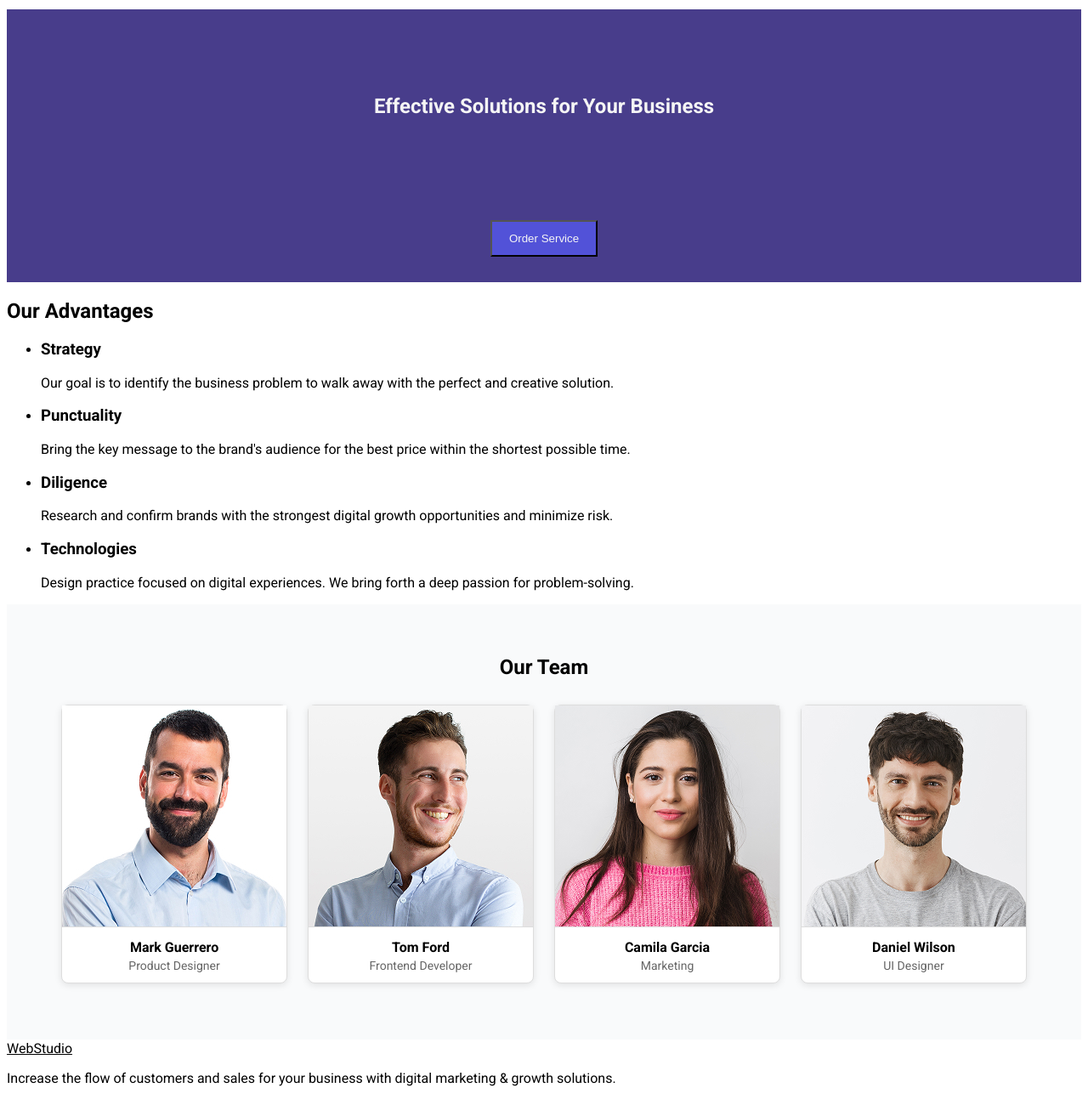
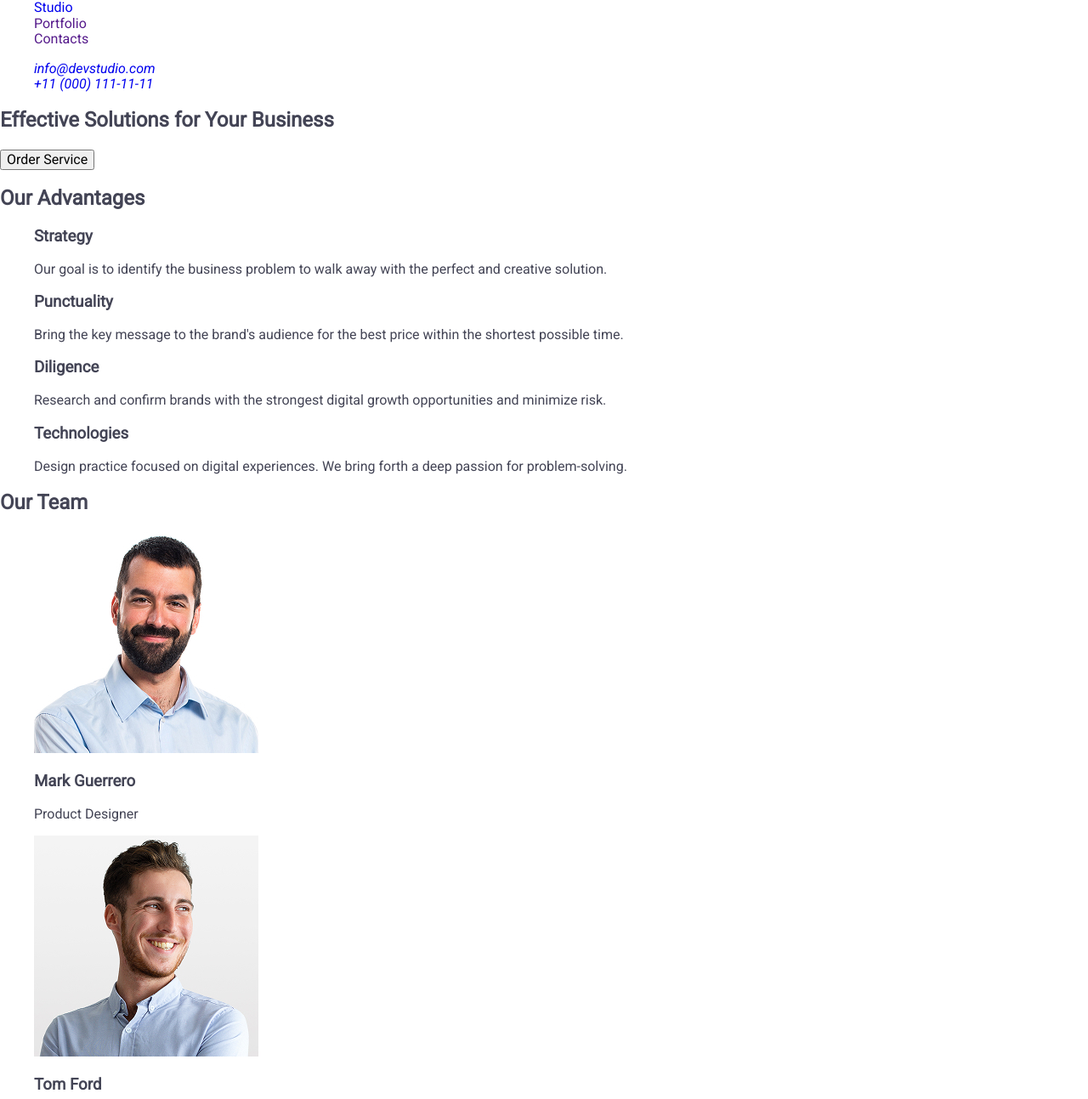
Before and after one commit to Rost1k3/goit-markup-hw-02, a plain HTML site: page goit-markup-hw-02/index.html in a window 1280 px wide. Shown: the part 37-1330 px from the top of the page at 85% size. Drawn offline with nearby package versions, Linux system fonts and the light colour scheme.

Commit message:
іііі

```diff
--- a/goit-markup-hw-02/index.html
+++ b/goit-markup-hw-02/index.html
@@ -2,39 +2,51 @@
 <html lang="en">
   <head>
     <meta charset="utf-8" />
-    <link rel="preconnect" href="https://fonts.googleapis.com">
-<link rel="preconnect" href="https://fonts.gstatic.com" crossorigin>
-<link href="https://fonts.googleapis.com/css2?family=Raleway:wght@700&family=Roboto:wght@400;500;700&display=swap" rel="stylesheet">
     <meta
       name="description"
       content="WebStudio — команда експертів зі створення вебсайтів та розвитку бізнесу онлайн. Гарантуємо якість і результат."
     />
     <title>WebStudio</title>
+    <link
+      rel="stylesheet"
+      href="https://cdnjs.cloudflare.com/ajax/libs/modern-normalize/3.0.1/modern-normalize.min.css"
+      integrity="sha512-q6WgHqiHlKyOqslT/lgBgodhd03Wp4BEqKeW6nNtlOY4quzyG3VoQKFrieaCeSnuVseNKRGpGeDU3qPmabCANg=="
+      crossorigin="anonymous"
+      referrerpolicy="no-referrer"
+    />
+    <link rel="preconnect" href="https://fonts.googleapis.com" />
+    <link rel="preconnect" href="https://fonts.gstatic.com" crossorigin />
+    <link
+      href="https://fonts.googleapis.com/css2?family=Raleway:ital,wght@0,700;1,700&family=Roboto:ital@0;1&display=swap"
+      rel="stylesheet"
+    />
     <link rel="stylesheet" href="style.css" />
   </head>
+
   <body>
     <header class="page-header">
-  <a href="#" class="logo"><span>WEB</span>STUDIO</a>
+      <a href="#" class="logo">WEB<span class="logo-part">STUDIO</span></a>
 
-  <nav class="nav">
+      <nav class="header-nav">
         <ul class="nav-list">
-      <li><a href="#">Studio</a></li>
-      <li><a href="#">Portfolio</a></li>
-      <li><a href="#">Contacts</a></li>
+          <li class="nav-item"><a clas="nav-link" href="./index.html">Studio</a></li>
+          <li class="nav-item"><a clas="nav-link" href="">Portfolio</a></li>
+          <li class="nav-item"><a clas="nav-link" href="">Contacts</a></li>
         </ul>
       </nav>
 
-  <div class="contacts">
-    <a href="mailto:info@devstudio.com">info@devstudio.com</a>
-    <a href="tel:+110001111111">+11 (000) 111-11-11</a>
-  </div>
+      <address class="contacts">
+        <ul class="contacts-list">
+        <li class="contacts-list"><a class="contacts-item" href="mailto:info@devstudio.com">info@devstudio.com</a></li>
+        <li class="contacts-list"><a class="contacts-item" href="tel:+110001111111">+11 (000) 111-11-11</a></li>
+      </ul>
+      </address>
     </header>
 
     <main>
-       <section class="hero">
+      <section class="">
         <h1 class="page-title">Effective Solutions for Your Business</h1>
-    <button class="button" type="button">
-Order Service</button>
+        <button class="button" type="button">Order Service</button>
       </section>
 
       <section>
@@ -84,11 +96,7 @@ Order Service</button>
             <p>Product Designer</p>
           </li>
           <li>
-            <img
-              src="./images/tom.jpg"
-              alt="picture of Tom Ford"
-              width="264"
-            />
+            <img src="./images/tom.jpg" alt="picture of Tom Ford" width="264" />
             <h3>Tom Ford</h3>
             <p>Frontend Developer</p>
           </li>
@@ -114,7 +122,7 @@ Order Service</button>
       </section>
     </main>
 
-    <footer>
+    <footer id="contacts">
       <a href="/" class="logo">WebStudio</a>
       <p>
         Increase the flow of customers and sales for your business with digital
--- a/goit-markup-hw-02/style.css
+++ b/goit-markup-hw-02/style.css
@@ -1,129 +1,26 @@
-
-
-
+/*font-family: "Raleway", sans-serif;
+font-family: "Roboto", sans-serif;*/
 body {
-  background-color: white;
+  color:#434455;
+  background-color:#fff;
   font-family:'Roboto',sans-serif;
   font-weight:400
 
 }
-.page-header {
-  width: 100%;
-  background: white;
-  text-align: center;
-
-
+ul,ol {
+  list-style  :none;
 }
 
-.nav-list{
-  padding: 30px;
-}
-.contacts{
-
+a {
+  text-decoration:none;
 }
 
-.logo,
-.nav,
-.contacts {
-  display: inline-block;
-  vertical-align: middle;
+.logo {
+font-family: "Raleway", sans-serif;
+font-weight: 700;
+font-size: 18px;
+line-height: 1.17;
+letter-spacing: 0.03em;
+text-transform: uppercase;
+color: #2e2f42;
 }
-
-
-.logo {
-width: 23%; text-align: left;
-  color: black;
-}
-.nav{
-  width: 40%; text-align:center;
-}
-.contacts{
-  width:35%; text-align:right;
-}
-.nav-list {
-  list-style: none;
-  padding: 0;
-  margin: 0;
-}
-
-.nav-list li {
-  display: inline-block;
-  margin: 0 10px;
-}
-
-.nav-list {
-  list-style: none;
-}
-.nav-list li {
-  display: inline-block;
-}
-.nav-list a {
-  text-decoration: none;
-  color: black;
-}
-.hero{
-    background-color:darkslateblue;
-    text-align: center;
-
-
-}
-.page-title{
-    color:whitesmoke;
-    padding: 100px 0;
-}
-.button{
- background-color:rgb(82, 82, 216);
- color:whitesmoke;
-   position: relative;
-  top: -30px;
- margin-top: 30px;
-  padding: 12px 20px;
-}
-
-.hero3 {
-  background-color: #f9fafb;
-  padding: 40px 0;
-}
-
-#team {
-  font-size: 24px;
-  font-weight: bold;
-}
-
-.roster {
-  list-style: none;
-  padding: 0;
-  text-align: center;
-}
-
-.roster li {
-  display: inline-block;
-  width: 264px;
-  background-color: #fff;
-  border: 1px solid #ddd;
-  border-radius: 8px;
-  box-shadow: 0 2px 8px rgba(0,0,0,0.1);
-  margin: 10px;
-  vertical-align: top;
-}
-
-.roster img {
-  width: 100%;
-  height: auto;
-  border-bottom: 1px solid #ddd;
-}
-
-.roster h3 {
-  font-size: 16px;
-  margin: 10px 0 4px;
-}
-
-.roster p {
-  font-size: 14px;
-  color: #666;
-  margin: 0 0 12px;
-}
-
-#team{
-  text-align:center;
-}
```
Lines whose indentation alone changed are shown as unchanged.
